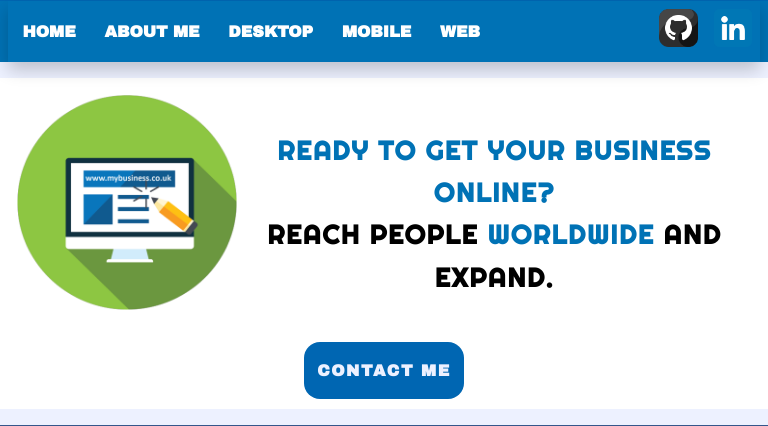
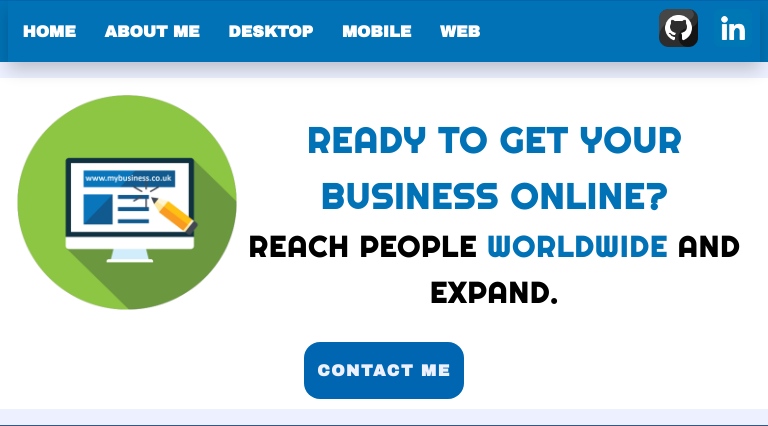
Before and after one commit to SalvatoreAmaddio/Portfolio, a PHP site: page /web.html in a window 768 px wide. Shown: the part 271-697 px from the top of the page. Run offline with PHP 8.4, Linux system fonts and the light colour scheme.

Commit message:
Update development.css

```diff
--- a/css/development.css
+++ b/css/development.css
@@ -36,7 +36,6 @@ header
 
 #promo
 {
-    font-size: 1.4rem;
     font-family: inherit;
     text-align: center;
     text-shadow: 0px 0px 10px white;
@@ -52,7 +51,13 @@ header
 #promo h1
 {
     font-weight: bolder;
+    font-size: 2.2rem;
     text-shadow: -1px -1px 10px white, 1px 1px 10px white;
+}
+
+#promo h2
+{
+    font-size: 1.8rem;
 }
 
 .container
@@ -125,26 +130,17 @@ header
 /*MEDIA QUERY*/
 @media screen and (max-width: 939.5px) and (min-width: 500.5px)
 {
-    #promo
-    {
-        font-size: 1.3rem;
-    }
+
 }
 
 @media screen and (max-width: 879.5px) and (min-width: 500.5px)
 {
-    #promo
-    {
-        font-size: 1.2rem;
-    }
+
 }
 
 @media screen and (max-width: 819.5px) and (min-width: 500.5px)
 {
-    #promo
-    {
-        font-size: 1.1rem;
-    }
+
 }
 
 @media screen and (max-width: 704.5px)
@@ -224,19 +220,11 @@ header
 
 @media screen and (max-width:348.5px)
 {
-    #promo
-    {
-        font-size: 1.3rem;
-    }
+
 }
 
 @media screen and (max-width:325.5px)
 {
-    #promo
-    {
-        font-size: 1.2rem;
-    }
-
     header
     {
         letter-spacing: .1rem;
@@ -245,16 +233,10 @@ header
 
 @media screen and (max-width:304.5px)
 {
-    #promo
-    {
-        font-size: 1.1rem;
-    }
+
 }
 
 @media screen and (max-width:282.5px)
 {
-    #promo
-    {
-        font-size: 1rem;
-    }
+
 }
```
